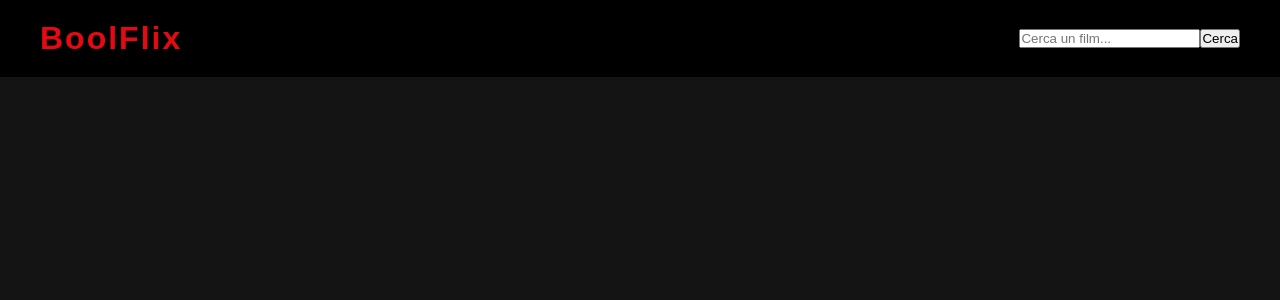
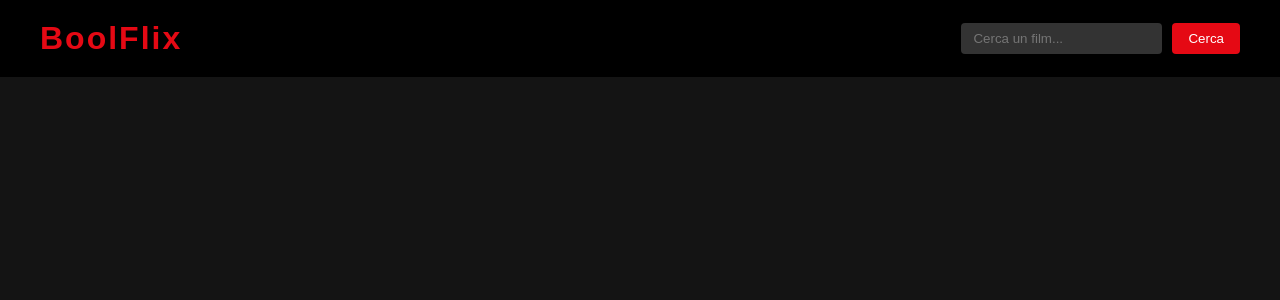
Before and after one commit to aldo-sibilio/react-boolflix, a React (Vite) app: page / in a window 1280 px wide. Shown: the top 300 px of the page. Built offline with nearby package versions, Linux system fonts and the light colour scheme.

Commit message:
aggiunto stile input e bottone dell'header

```diff
--- a/src/App.css
+++ b/src/App.css
@@ -26,3 +26,21 @@ header h1 {
     font-weight: bold;
     letter-spacing: 2px;
 }
+
+header input {
+    padding: 8px 12px;
+    border-radius: 4px;
+    border: none;
+    margin-right: 10px;
+    background-color: #333;
+    color: white;
+}
+
+header button {
+    padding: 8px 16px;
+    background-color: #e50914;
+    color: white;
+    border: none;
+    border-radius: 4px;
+    cursor: pointer;
+}
```
Lines whose indentation alone changed are shown as unchanged.
